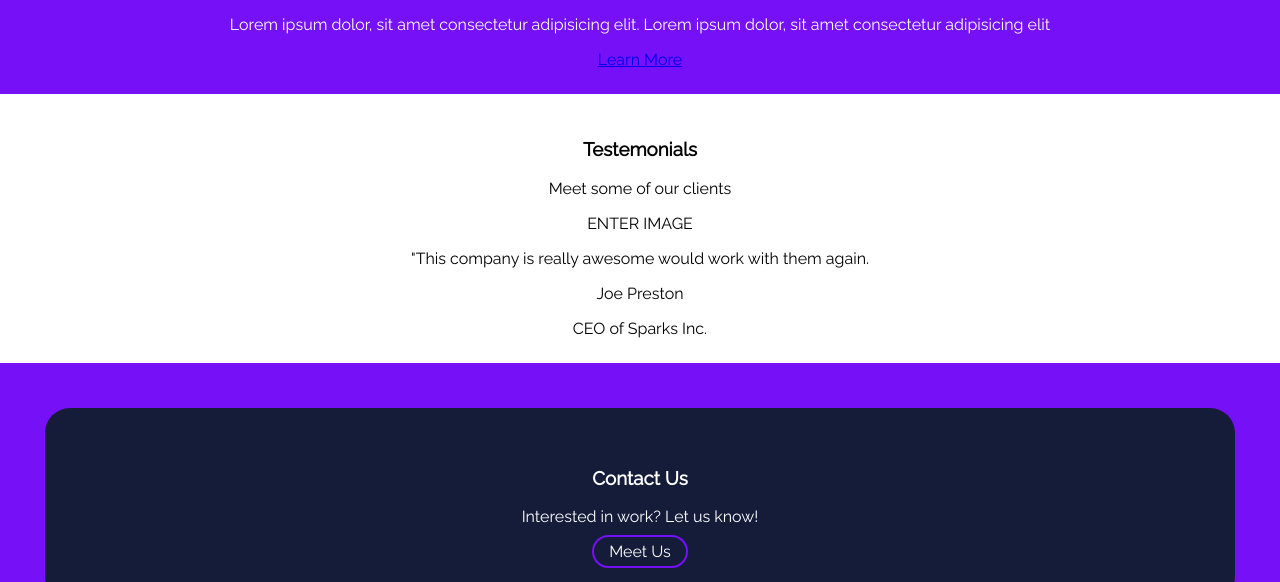
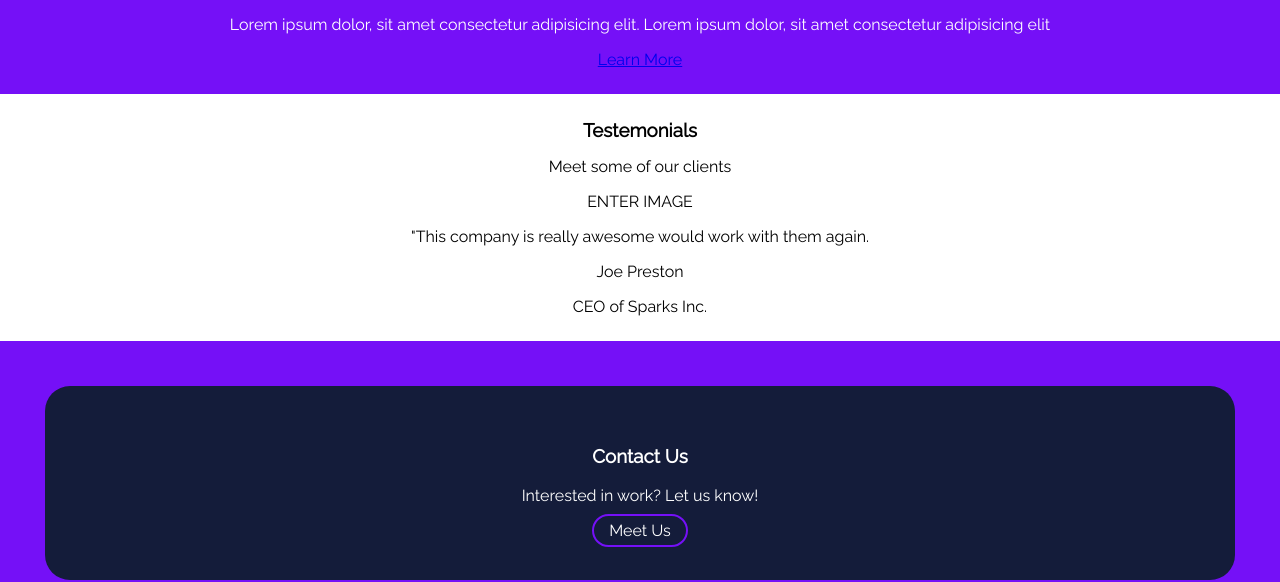
Before and after one commit to Bhevans17/TechSmart, a plain HTML site: page index.html in a window 1280 px wide. Shown: the part 4183-4765 px from the top of the page. Drawn offline with Linux system fonts and the light colour scheme.

Commit message:
Edited styles

```diff
--- a/style.css
+++ b/style.css
@@ -164,6 +164,10 @@ main p {
   padding: 25px;
 }
 
+#testimonials-wrapper h3 {
+  margin: 0;
+}
+
 /***** FOOTER *****/
 footer {
   background-color: #7510f7;
```
